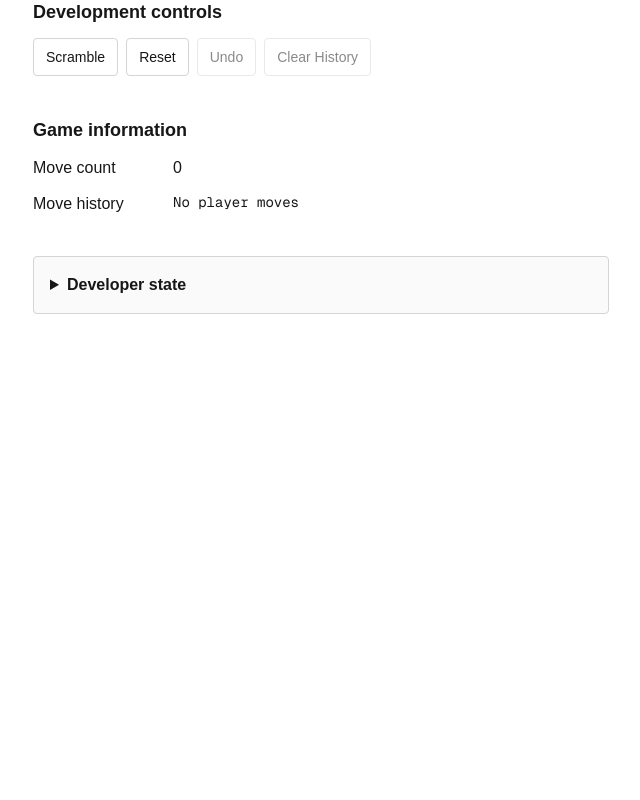
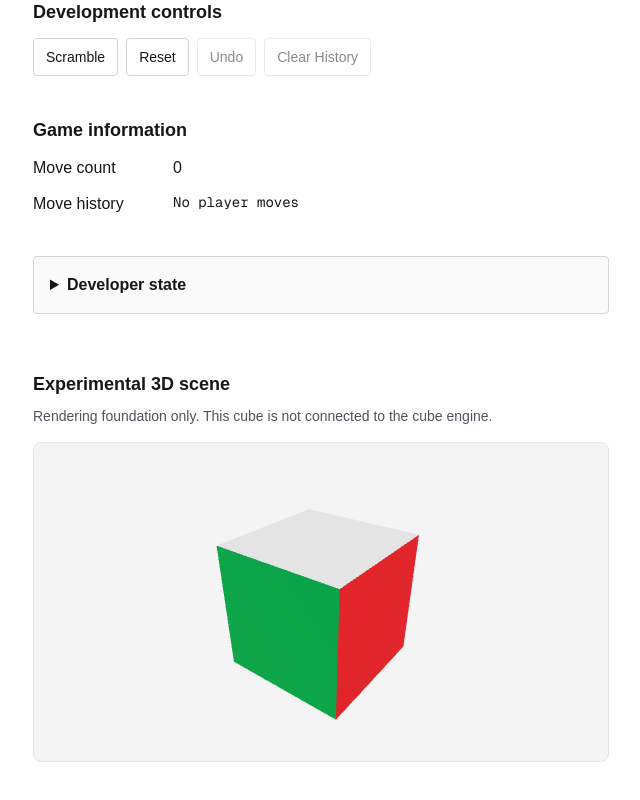
Before and after one commit to jeffkillinger/internet-but-fun, a Next.js app: page /rubiks-cube in a window 1280 px wide. Shown: the part 1103-1903 px from the top of the page, without its empty margins (319-959 px from the left). Before the commit the page ends 1513 px from the top, so only its background shows below. Built offline with nearby package versions, Linux system fonts and the light colour scheme.

Commit message:
add unconnected 3d cube model

```diff
--- a/app/rubiks-cube/page.tsx
+++ b/app/rubiks-cube/page.tsx
@@ -2,6 +2,7 @@ import type { Metadata } from "next";
 import Link from "next/link";
 
 import { CubePrototype } from "@/components/rubiks-cube/CubePrototype";
+import { DynamicCubeScene } from "@/components/rubiks-cube/three/DynamicCubeScene";
 
 export const metadata: Metadata = {
   title: "Rubik's Cube | Internet, But Fun",
@@ -29,6 +30,19 @@ export default function RubiksCubePage() {
       <section className="mt-14">
         <CubePrototype />
       </section>
+
+      <section className="mt-14" aria-labelledby="experimental-cube-scene">
+        <h2 id="experimental-cube-scene" className="text-lg font-semibold">
+          Experimental 3D scene
+        </h2>
+        <p className="mt-2 text-sm text-zinc-600">
+          Rendering foundation only. This cube is not connected to the cube
+          engine.
+        </p>
+        <div className="mt-4">
+          <DynamicCubeScene />
+        </div>
+      </section>
     </main>
   );
 }
--- /dev/null
+++ b/components/rubiks-cube/three/CubeScene.tsx
@@ -0,0 +1,19 @@
+"use client";
+
+import { OrbitControls } from "@react-three/drei";
+import { Canvas } from "@react-three/fiber";
+
+import { SingleCube } from "./SingleCube";
+
+export default function CubeScene() {
+  return (
+    <div className="h-80 overflow-hidden rounded-lg border border-zinc-200 bg-zinc-100">
+      <Canvas camera={{ position: [3, 3, 4], fov: 45 }}>
+        <ambientLight intensity={1.5} />
+        <directionalLight position={[4, 5, 3]} intensity={2.5} />
+        <SingleCube />
+        <OrbitControls enablePan={false} />
+      </Canvas>
+    </div>
+  );
+}
--- /dev/null
+++ b/components/rubiks-cube/three/DynamicCubeScene.tsx
@@ -0,0 +1,16 @@
+"use client";
+
+import dynamic from "next/dynamic";
+
+const CubeScene = dynamic(() => import("./CubeScene"), {
+  ssr: false,
+  loading: () => (
+    <div className="flex h-80 items-center justify-center rounded-lg border border-zinc-200 bg-zinc-100 text-sm text-zinc-600">
+      Loading 3D scene…
+    </div>
+  ),
+});
+
+export function DynamicCubeScene() {
+  return <CubeScene />;
+}
--- /dev/null
+++ b/components/rubiks-cube/three/SingleCube.tsx
@@ -0,0 +1,13 @@
+export function SingleCube() {
+  return (
+    <mesh>
+      <boxGeometry args={[2, 2, 2]} />
+      <meshStandardMaterial attach="material-0" color="#dc2626" />
+      <meshStandardMaterial attach="material-1" color="#f97316" />
+      <meshStandardMaterial attach="material-2" color="#ffffff" />
+      <meshStandardMaterial attach="material-3" color="#eab308" />
+      <meshStandardMaterial attach="material-4" color="#16a34a" />
+      <meshStandardMaterial attach="material-5" color="#2563eb" />
+    </mesh>
+  );
+}
--- a/package.json
+++ b/package.json
@@ -11,9 +11,13 @@
     "typecheck": "tsc --noEmit"
   },
   "dependencies": {
+    "@react-three/drei": "^10.7.7",
+    "@react-three/fiber": "^9.6.1",
+    "@types/three": "^0.185.0",
     "next": "16.2.10",
     "react": "19.2.4",
-    "react-dom": "19.2.4"
+    "react-dom": "19.2.4",
+    "three": "^0.185.1"
   },
   "devDependencies": {
     "@tailwindcss/postcss": "^4",
```
Also changed, not shown: 1 other file (tests, documents, lock files or other folders).
